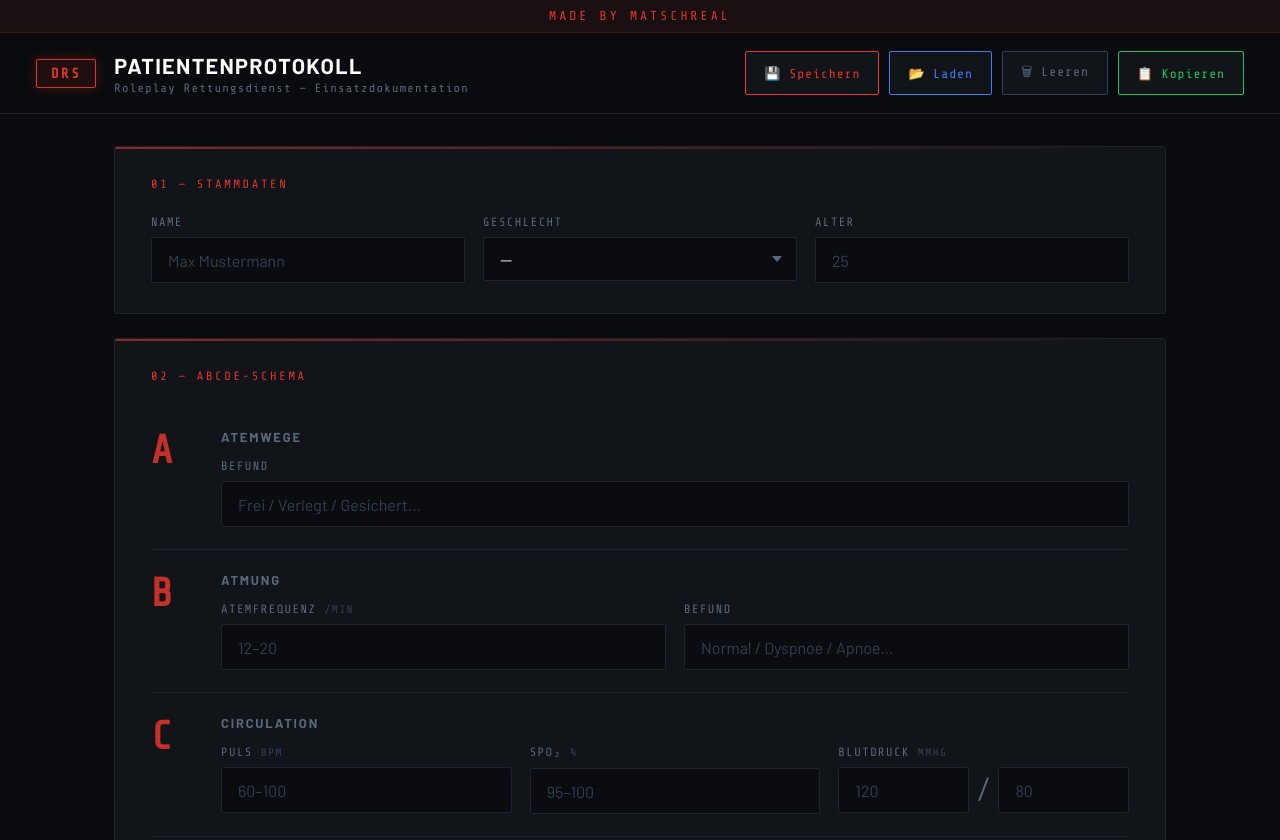
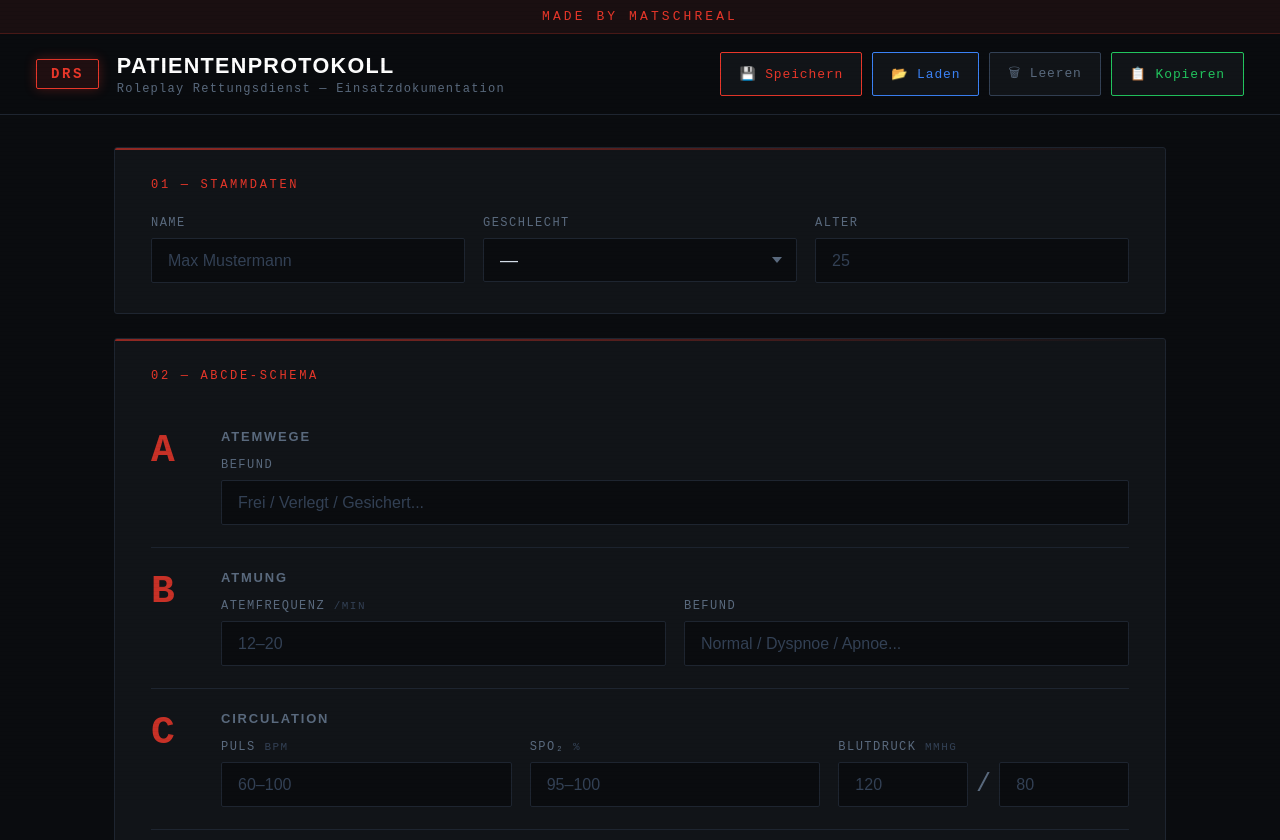
Before and after one commit to GamerMatsch/Akten-Website-v2, a plain HTML site: page index.html in a window 1280 px wide. Shown: the top 840 px of the page. Drawn offline with nearby package versions, Linux system fonts and the light colour scheme.

Commit message:
font removed

```diff
--- a/index.html
+++ b/index.html
@@ -5,7 +5,6 @@
   <meta name="viewport" content="width=device-width, initial-scale=1.0"/>
   <title>DRS — Patientenprotokoll</title>
   <link rel="preconnect" href="https://fonts.googleapis.com"/>
-  <link href="https://fonts.googleapis.com/css2?family=Share+Tech+Mono&family=Barlow:wght@400;500;600;700;900&display=swap" rel="stylesheet"/>
   <link rel="stylesheet" href="css/style.css"/>
 </head>
 <body>
```
